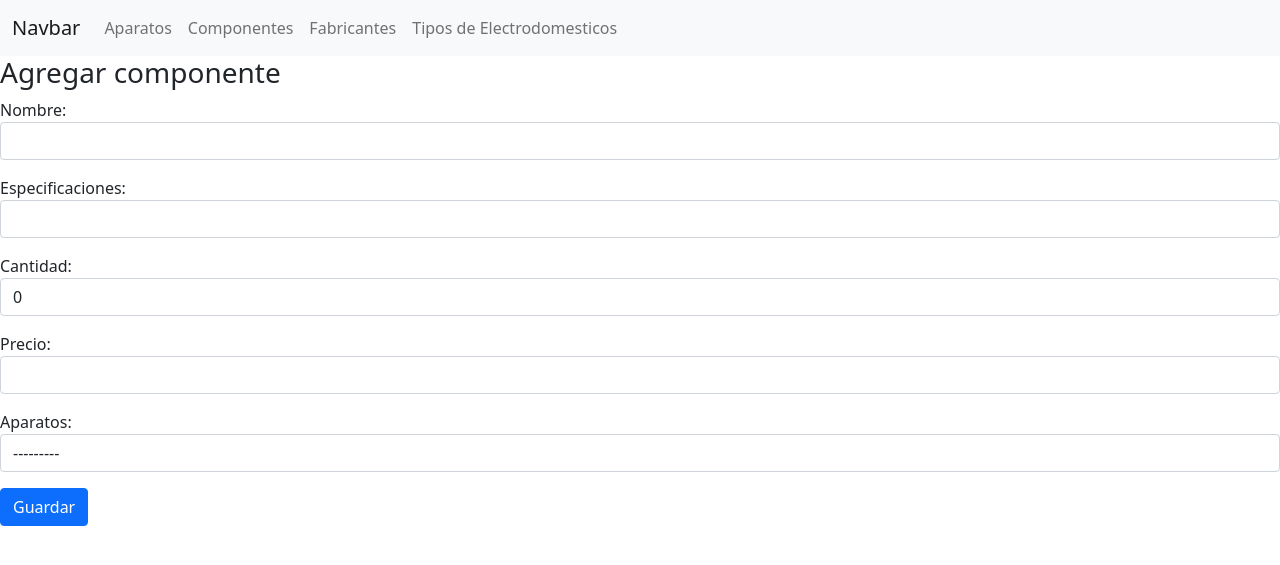
After one commit to Adrian-Bravo/BaseTaller, a Django app: page /componentes/crear/ in a window 1280 px wide. The commit adds this page. Shown: the top 565 px of the page. Run offline with Django 3.2, Linux system fonts and the light colour scheme; data comes from the database, SQL or seed files in the repository; some libraries are stand-ins or nearby versions.

Commit message:
Creé el formulario de componente

```diff
--- a/apps/componentes/urls.py
+++ b/apps/componentes/urls.py
@@ -1,5 +1,5 @@
 from django.urls import path, include
-from apps.componentes.views import index
+from apps.componentes.views import index, componentesCreate
 
 app_name = "componentes"
 
--- a/apps/componentes/views.py
+++ b/apps/componentes/views.py
@@ -1,6 +1,6 @@
-from django.shortcuts import render
-
+from django.shortcuts import redirect, render
 from apps.componentes.models import Componentes
+from apps.componentes.form import ComponenteForm
 
 # Create your views here.
 
--- /dev/null
+++ b/templates/componentes/formComponente.html
@@ -0,0 +1,20 @@
+{% extends 'base/base.html' %}
+
+{% block content %}
+
+    <h3>Agregar componente</h3>
+
+    <form method="post">
+
+
+        {% csrf_token %}
+        {{ form.as_p }}
+
+        <button class="btn btn-primary" type=submit>
+            Guardar
+        </button>
+
+
+    </form>
+
+{% endblock %}
--- a/templates/componentes/index.html
+++ b/templates/componentes/index.html
@@ -2,6 +2,9 @@
 
 {% block content %}
     <h3>Listado de componentes</h3>
+    <h1 class="pull-right">
+        <a href="{% url 'componentes:componentesCreate' %}" class="btn btn-primary pull-right">Adicionar</a>
+    </h1>
     <table class="table table-dark table-striped">
         <thead>
           <tr>
```
